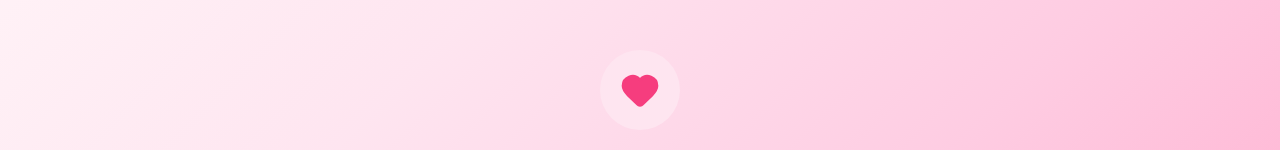
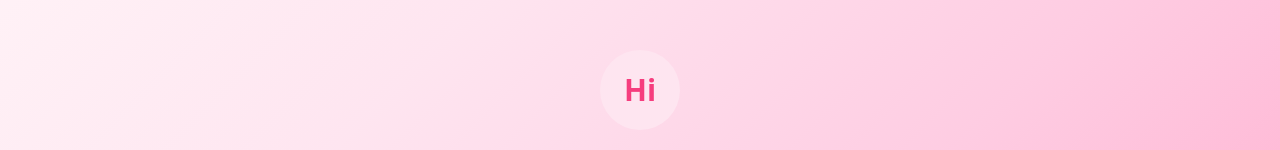
Before and after one commit to eayashen/lovechat, a Next.js app: page / in a window 1280 px wide. Shown: the part 141-291 px from the top of the page. Built offline with nearby package versions, Linux system fonts and the light colour scheme.

Commit message:
c0a2cae0-0bd4-4870-a74e-e13128bdd690

```diff
--- a/src/app/page.tsx
+++ b/src/app/page.tsx
@@ -90,7 +90,7 @@
         {/* Logo / Title */}
         <div className="text-center mb-8 fade-in-up">
           <div className="inline-flex items-center justify-center w-20 h-20 rounded-full bg-love-100 dark:bg-love-900/30 mb-4">
-            <Heart className="w-10 h-10 text-love-500 fill-love-500 heartbeat" />
+            <span className="text-3xl font-bold text-love-500 heartbeat">Hi</span>
           </div>
           <h1 className="text-3xl font-bold text-love-800 dark:text-love-200">
             Our Love Chat
```
